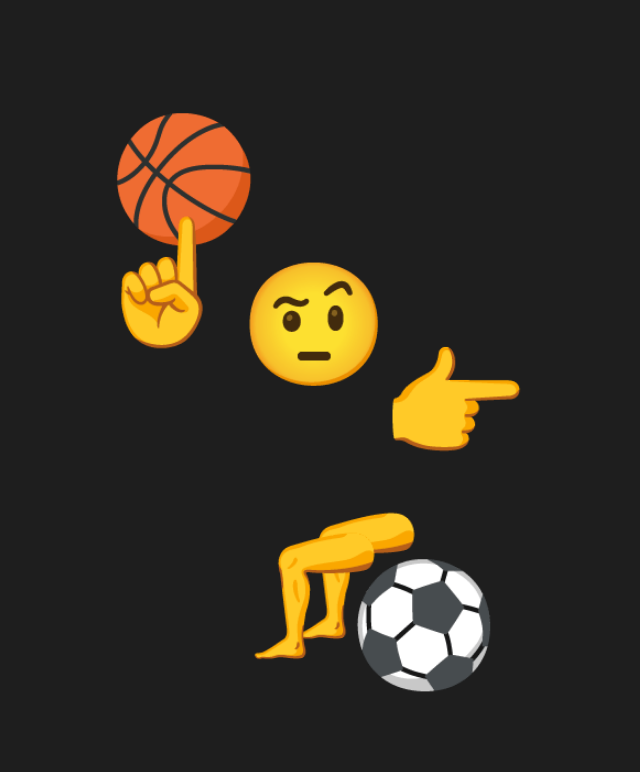
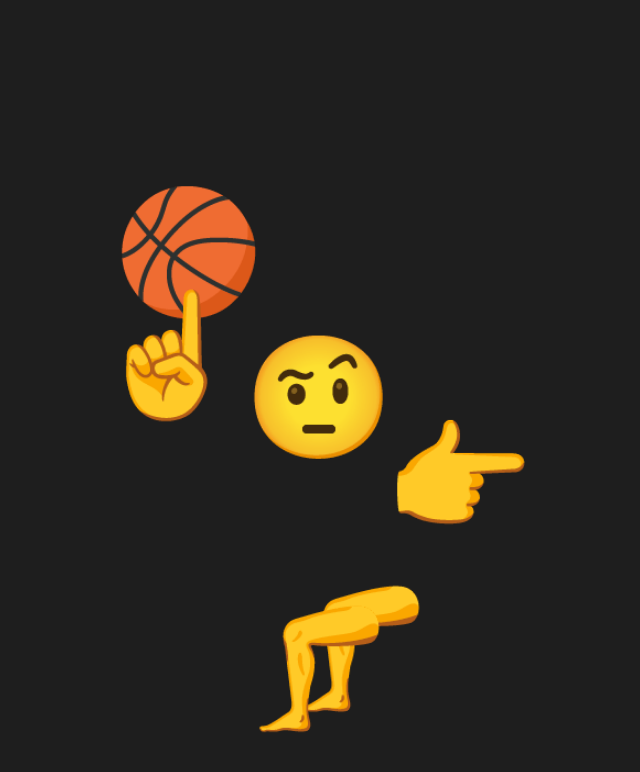
Before and after one commit to lintonye/smileys-in-motion, a React (Create React App) app in the folder smileys-in-motion-demos/: page / in a window 1280 px wide. Shown: the top 772 px of the page, without its empty margins (336-976 px from the left). Built offline with nearby package versions, Linux system fonts and the light colour scheme.

Commit message:
Remove soccer

```diff
--- a/smileys-in-motion-demos/src/MoreAnimatePresence.js
+++ b/smileys-in-motion-demos/src/MoreAnimatePresence.js
@@ -83,7 +83,6 @@ function Demo() {
   const balls = "🏀 🏈 🏐".split(" ");
   const [index, setIndex] = useState(0);
   const ball = balls[index];
-  const [soccerVisible, setSoccerVisible] = useState(true);
   return (
     <div style={{ textAlign: "left" }}>
       {/* AnimatePresence pattern 3 */}
@@ -98,21 +97,7 @@ function Demo() {
           {ball}
         </motion.div>
       </AnimatePresence>
-      <MrSmiley onKick={() => setSoccerVisible(false)} />
-
-      {/* AnimatePresence pattern 1 */}
-      <AnimatePresence>
-        {soccerVisible && (
-          <motion.div
-            style={{ marginLeft: 240 }}
-            initial={{ x: 0 }}
-            exit={{ x: `80vw` }}
-            transition={{ duration: 1 }}
-          >
-            ⚽️
-          </motion.div>
-        )}
-      </AnimatePresence>
+      <MrSmiley />
     </div>
   );
 }
```
